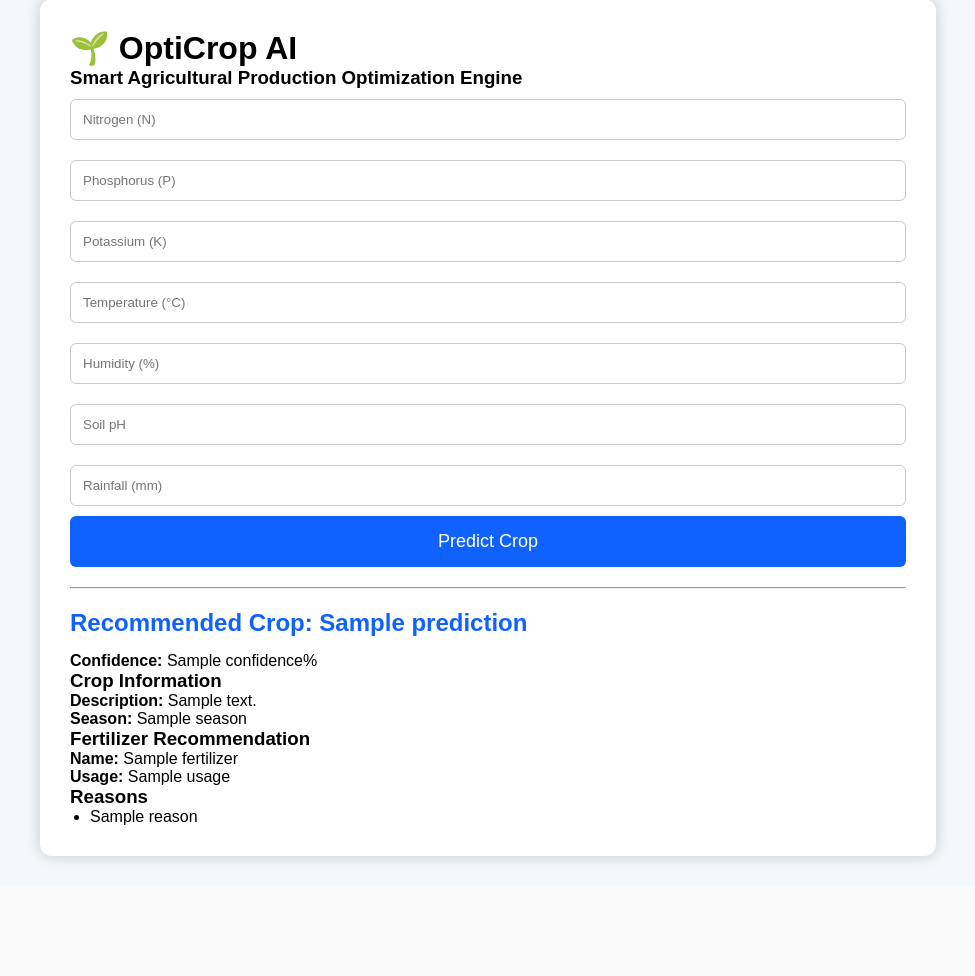
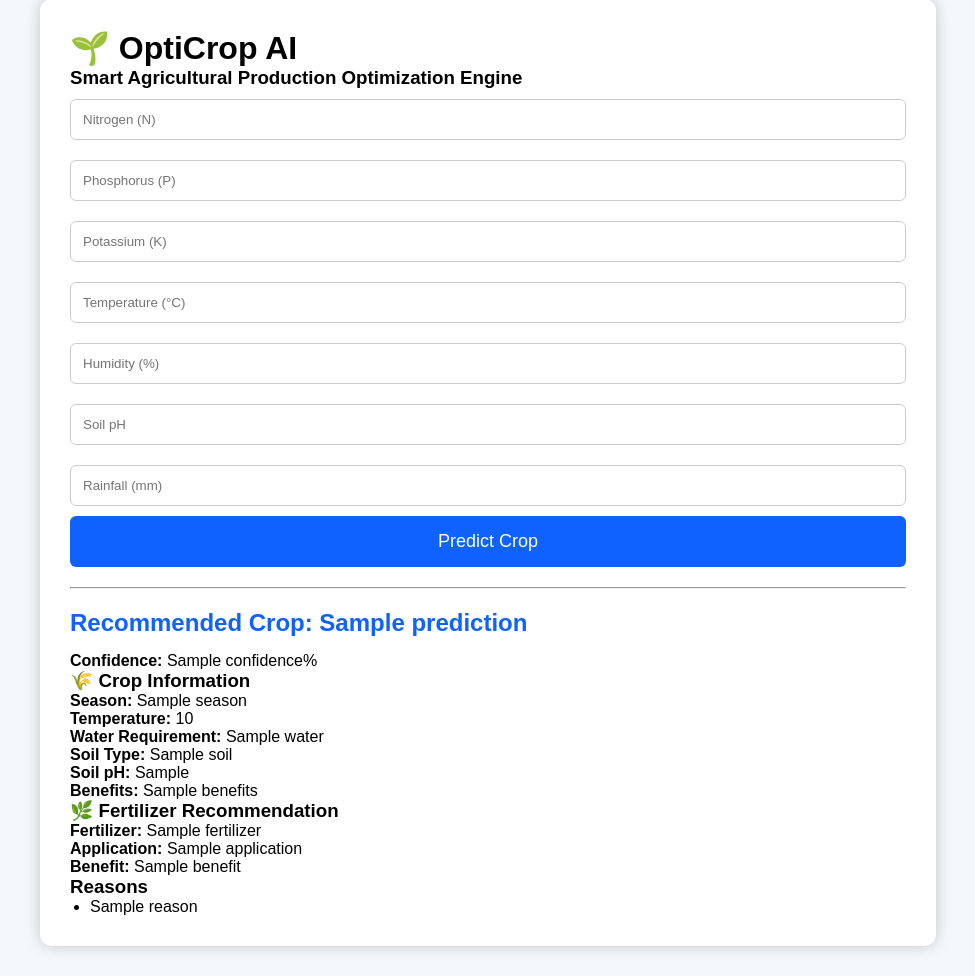
Before and after one commit to sksjvjaveed786v-a11y/Opticrop-Smart-Agricultural-production-Optimization-Engine, a Flask app: template templates/index.html in a window 1280 px wide. Shown: the part 31-1007 px from the top of the page, without its empty margins (152-1127 px from the left). Before the commit the page ends 895 px from the top, so only its background shows below. Run offline with Flask 3, Linux system fonts and the light colour scheme; the template is opened without the code that fills it: most values are stand-ins (such as "Sample title", 1, 10 or a date in 2020); parts of the project's set-up code (start-up, migrations or seed data) failed here and were passed over.

Commit message:
Update crop information and HTML display

```diff
--- a/crop_info.py
+++ b/crop_info.py
@@ -7,6 +7,7 @@ crop_details = {
         "ph": "5.5–7.0",
         "benefits": "High yield, good market demand"
     },
+
 
     "maize": {
         "season": "Kharif/Rabi",
--- a/templates/index.html
+++ b/templates/index.html
@@ -27,15 +27,29 @@
 <p><strong>Confidence:</strong> {{ confidence }}%</p>
 
 {% if info %}
-<h3>Crop Information</h3>
-<p><strong>Description:</strong> {{ info.description }}</p>
+<h3>🌾 Crop Information</h3>
+
 <p><strong>Season:</strong> {{ info.season }}</p>
+
+<p><strong>Temperature:</strong> {{ info.temperature }}</p>
+
+<p><strong>Water Requirement:</strong> {{ info.water }}</p>
+
+<p><strong>Soil Type:</strong> {{ info.soil }}</p>
+
+<p><strong>Soil pH:</strong> {{ info.ph }}</p>
+
+<p><strong>Benefits:</strong> {{ info.benefits }}</p>
 {% endif %}
 
 {% if fertilizer %}
-<h3>Fertilizer Recommendation</h3>
-<p><strong>Name:</strong> {{ fertilizer.name }}</p>
-<p><strong>Usage:</strong> {{ fertilizer.usage }}</p>
+<h3>🌿 Fertilizer Recommendation</h3>
+
+<p><strong>Fertilizer:</strong> {{ fertilizer.fertilizer }}</p>
+
+<p><strong>Application:</strong> {{ fertilizer.application }}</p>
+
+<p><strong>Benefit:</strong> {{ fertilizer.benefit }}</p>
 {% endif %}
 
 {% if reasons %}
```
